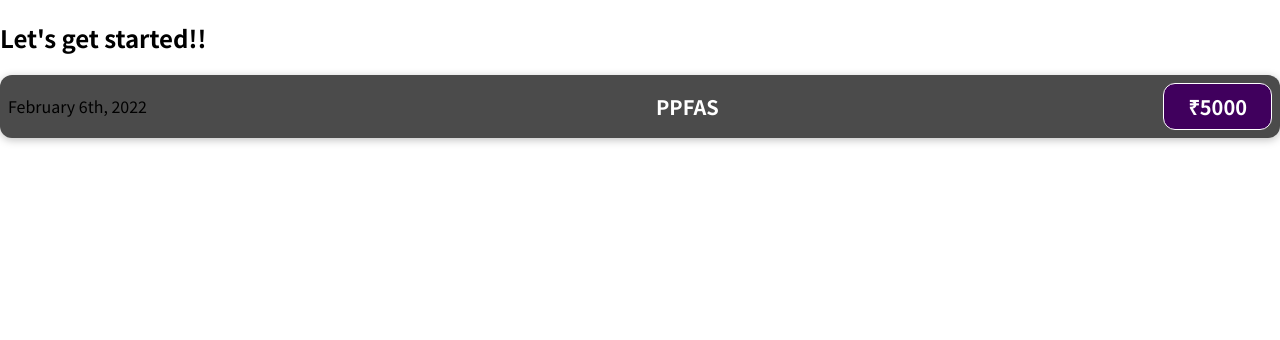
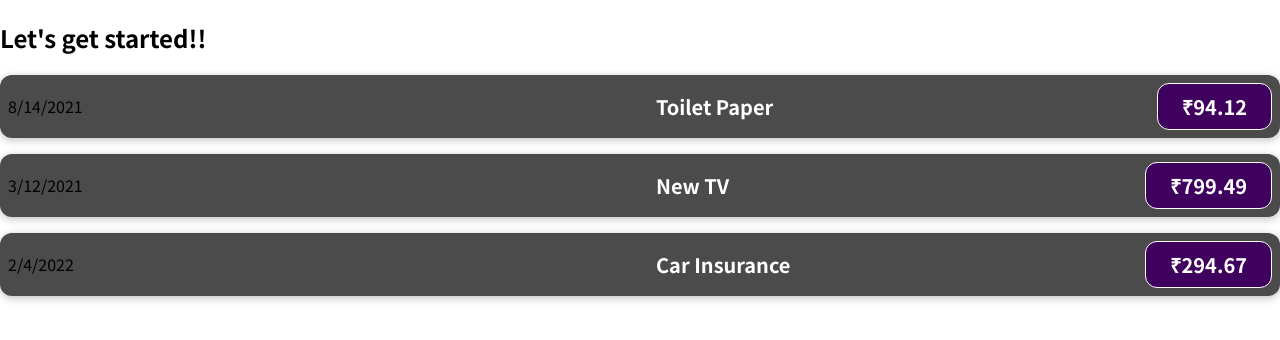
Before and after one commit to rrsushmaa/my-app, a JavaScript app: page / in a window 1280 px wide. Shown: the top 340 px of the page. Built offline with nearby package versions, Linux system fonts and the light colour scheme.

Commit message:
[#6][Sushmaa]Add ExpenseItem Component - Props

```diff
--- a/src/App.js
+++ b/src/App.js
@@ -1,13 +1,35 @@
 import ExpenseItem from "./Components/ExpenseItem";
 
 function App() {
-    return (
-        <div>
-            <h2>Let's get started!!</h2>
-            <ExpenseItem/>
-        </div>
-    )
-        ;
+
+    const expenses = [
+        {
+            id: 'e1',
+            title: 'Toilet Paper',
+            amount: 94.12,
+            date: new Date(2021, 7, 14),
+        },
+        {id: 'e2', title: 'New TV', amount: 799.49, date: new Date(2021, 2, 12)},
+        {
+            id: 'e3',
+            title: 'Car Insurance',
+            amount: 294.67,
+            date: new Date(2022, 1, 4),
+        },
+        {
+            id: 'e4',
+            title: 'New Desk (Wooden)',
+            amount: 450,
+            date: new Date(2022, 2, 6),
+        },
+    ]
+
+    return (<div>
+        <h2>Let's get started!!</h2>
+        <ExpenseItem date={expenses[0].date} title={expenses[0].title} price={expenses[0].amount}/>
+        <ExpenseItem date={expenses[1].date} title={expenses[1].title} price={expenses[1].amount}/>
+        <ExpenseItem date={expenses[2].date} title={expenses[2].title} price={expenses[2].amount}/>
+    </div>);
 }
 
 export default App;
--- a/src/Components/ExpenseItem.js
+++ b/src/Components/ExpenseItem.js
@@ -1,12 +1,13 @@
 import './ExpenseItem.css'
 
-function ExpenseItem() {
+function ExpenseItem(props) {
+
     return (
         <div className="expense-item">
-            <div className="expense-item__description">February 6th, 2022</div>
+            <div className="expense-item__description">{props.date.toLocaleDateString()}</div>
             <div className="expense-item__description">
-                <h2>PPFAS</h2>
-                <div className="expense-item__price">₹5000</div>
+                <h2>{props.title}</h2>
+                <div className="expense-item__price">₹{props.price}</div>
             </div>
         </div>);
 }
```
